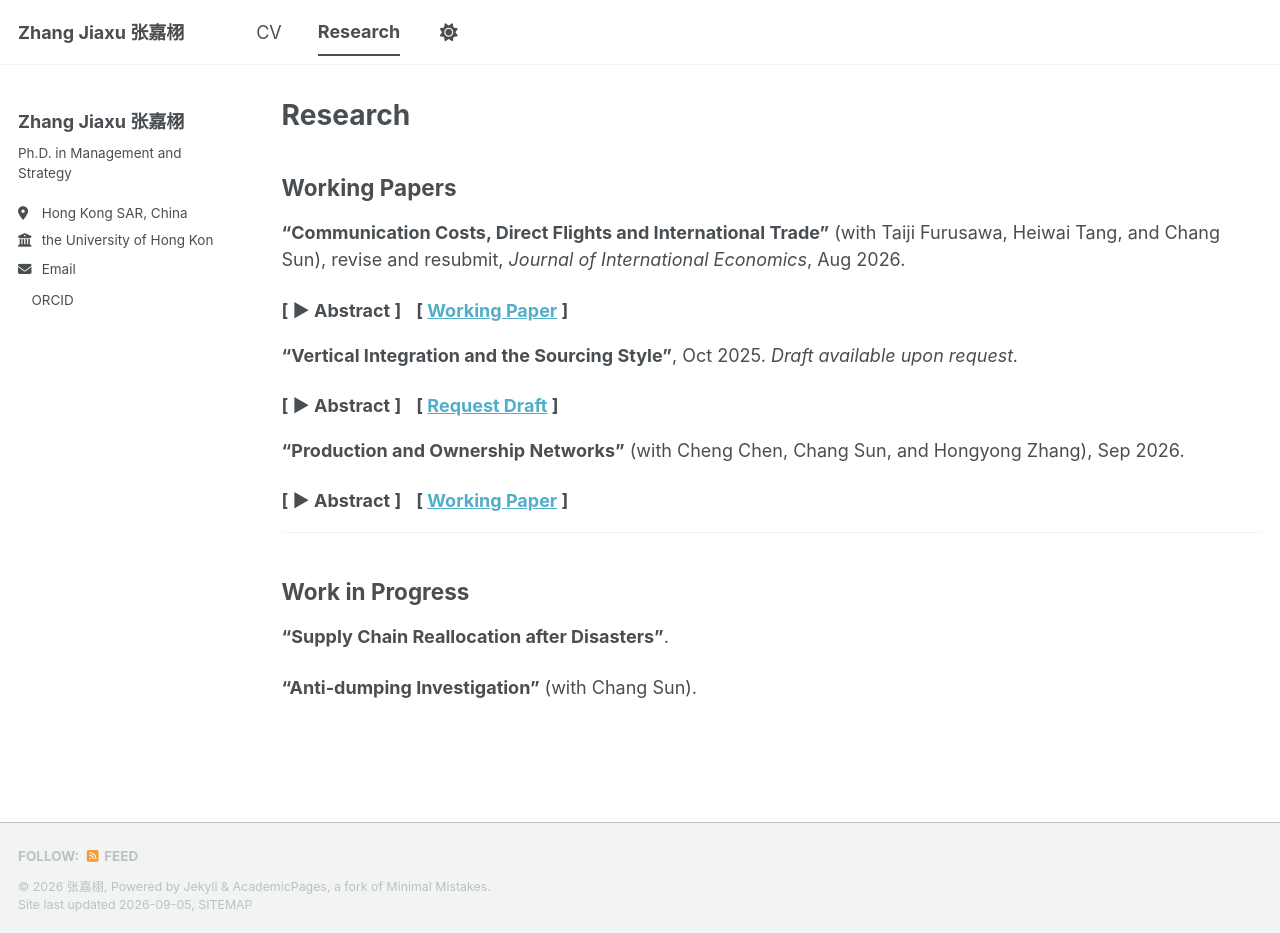
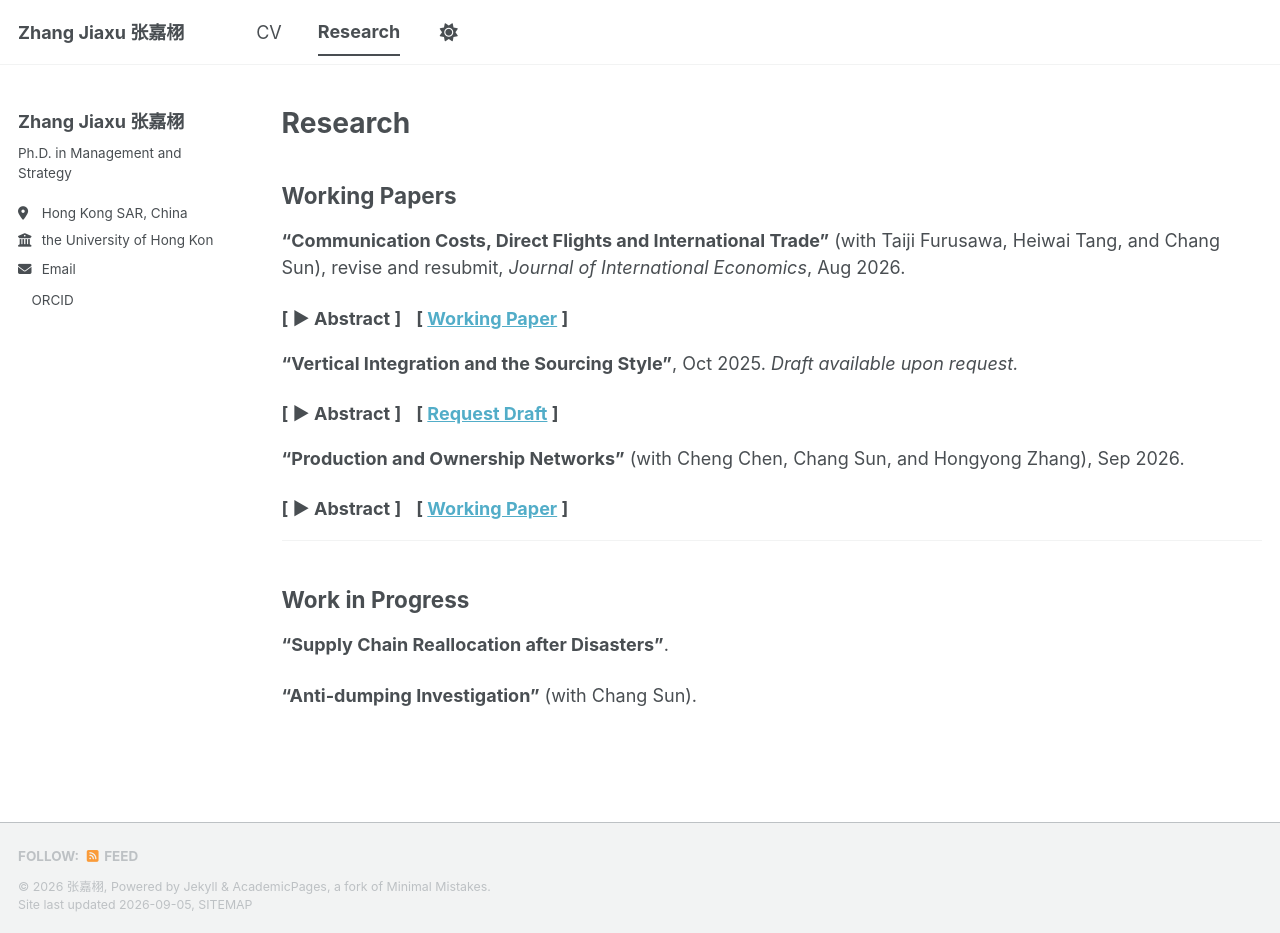
Before and after one commit to zhang-jia-xu/zhang-jia-xu.github.io, a Jekyll site: the page built from _pages/research.md, in a window 1280 px wide and 933 px high. Built offline with Jekyll 4.4.1, drawn with Linux system fonts in a browser that asks for light colours; a style sheet for code colours, icons or effects is not loaded.

Commit message:
update top margin

```diff
--- a/_pages/research.md
+++ b/_pages/research.md
@@ -4,6 +4,13 @@ title: "Research"
 permalink: /research/
 author_profile: true
 ---
+
+<style>
+  /* 独立微调 Research 页面主标题的顶部位置 */
+  .page__title {
+    margin-top: 8px !important; /* 调整这个数值：不同于主页，这里可以独立设定 */
+  }
+</style>
 
 ## Working Papers
 
```
